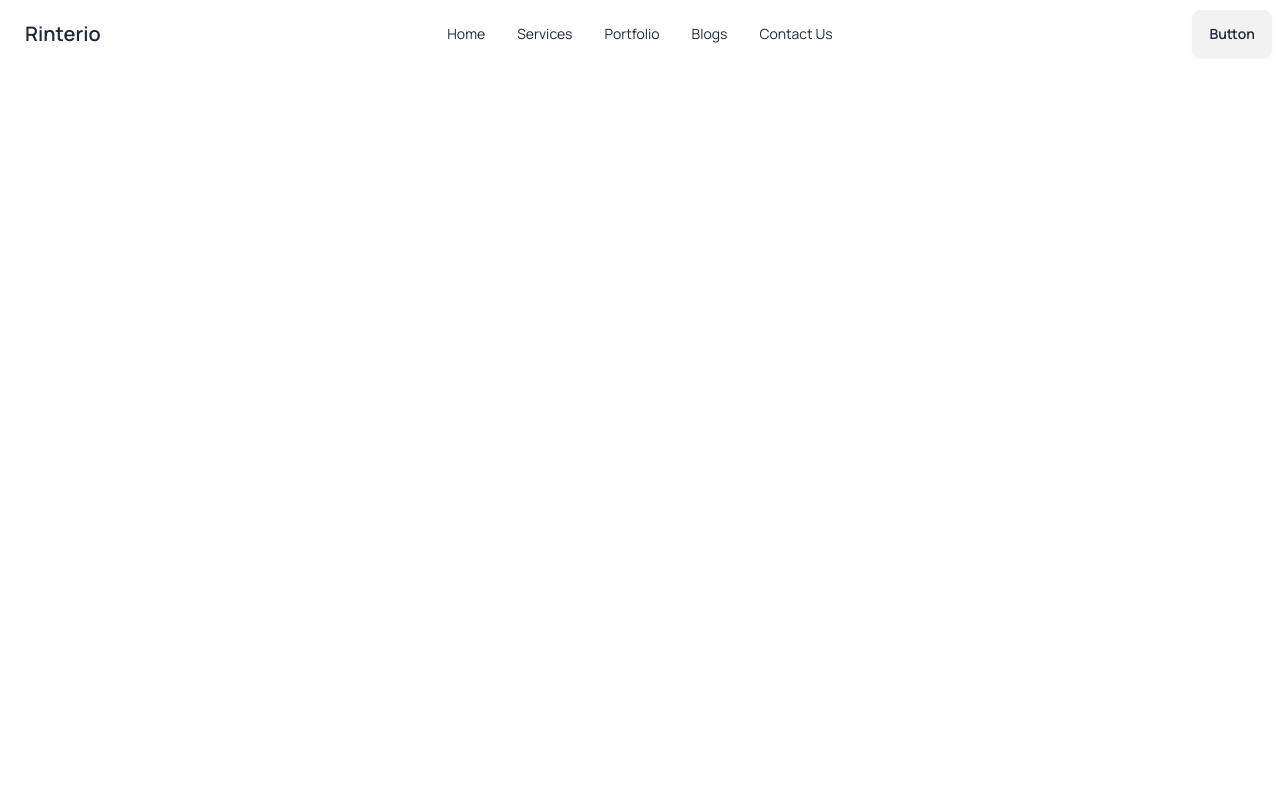
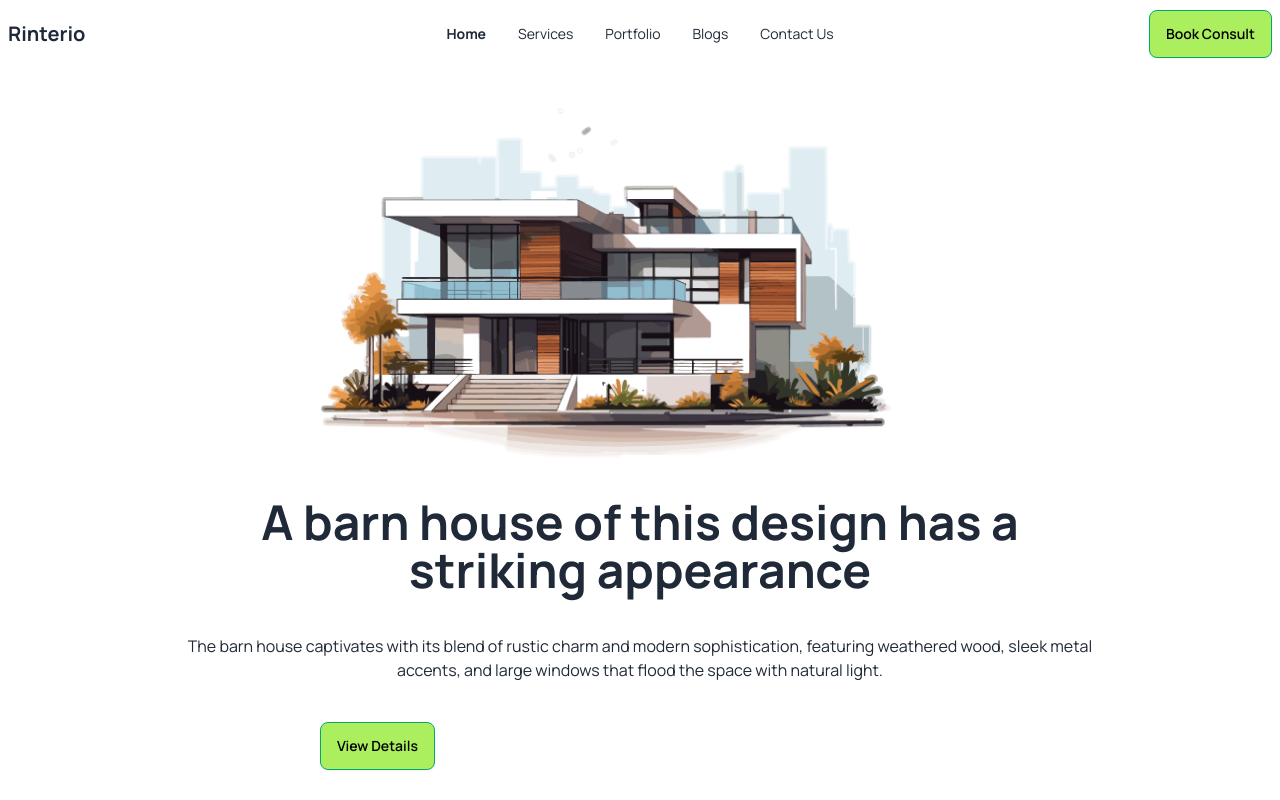
Before and after one commit to MuhaimanAlamMazumder/Assignment-03, a plain HTML site: page index.html in a window 1280 px wide. Drawn offline with nearby package versions, Linux system fonts and the light colour scheme.

Commit message:
banner done

```diff
--- a/index.html
+++ b/index.html
@@ -1,9 +1,12 @@
 <!DOCTYPE html>
-<html lang="en">
+<html lang="en" data-theme="light">
 <head>
     <meta charset="UTF-8">
     <meta name="viewport" content="width=device-width, initial-scale=1.0">
     <title>Rinterio</title>
+    <script src="https://cdn.tailwindcss.com"></script>
+
+
     <link rel="preconnect" href="https://fonts.googleapis.com">
 <link rel="preconnect" href="https://fonts.gstatic.com" crossorigin>
 <link href="https://fonts.googleapis.com/css2?family=Manrope:wght@200..800&display=swap" rel="stylesheet">
@@ -20,10 +23,23 @@
     }
 </style>
 
+<script>
+  tailwind.config = {
+    theme: {
+      extend: {
+        colors: {
+          clifford:'#da373d' ,
+          'rent-primary': '#ABEF5F',
+        }
+      }
+    }
+  }
+</script>
+
 </head>
 <body class="font-manrope">
 
-    <header>
+    <header class="md:container mx-auto">
 
         <nav>
             <div class="navbar bg-base-100">
@@ -55,11 +71,11 @@
 
                     </ul>
                   </div>
-                  <a class="btn btn-ghost text-xl">Rinterio</a>
+                  <a class="font-bold text-xl">Rinterio</a>
                 </div>
                 <div class="navbar-center hidden lg:flex">
                   <ul class="menu menu-horizontal px-1">
-                    <li><a>Home</a></li>
+                    <li class="font-bold" ><a>Home</a></li>
 
                       <li><a>Services</a></li>
                       <li><a>Portfolio</a></li>
@@ -68,16 +84,38 @@
                   </ul>
                 </div>
                 <div class="navbar-end">
-                  <a class="btn">Button</a>
+                  <a class="btn btn-success bg-rent-primary ">Book Consult</a>
                 </div>
               </div>
         </nav>
 
 
 
+
+
     </header>
 
-    <main>
+    <main class="md:container mx-auto">
+
+      <section class="  justify-center">
+
+
+
+      <img class=" pl-80  pt-10 " src="assets/banner.png" alt="">
+
+      <h1 class="text-5xl text-center font-bold pt-10">A barn house of this design has a <br> striking appearance</h1>
+
+      <p class="text-center pt-10">The barn house captivates with its blend of rustic charm and modern sophistication, featuring weathered wood, sleek metal <br> accents, and large windows that flood the space with natural light.</p>
+
+      <div class="justify-center pl-80 pt-10">
+
+      <button class="btn btn-success bg-rent-primary  justify-center items-center   ">View Details</button>
+
+    </div>
+
+    </section>
+
+
 
     </main>
 
```
Also changed, not shown: tailwind.config.js (added, +8 -0 lines).
